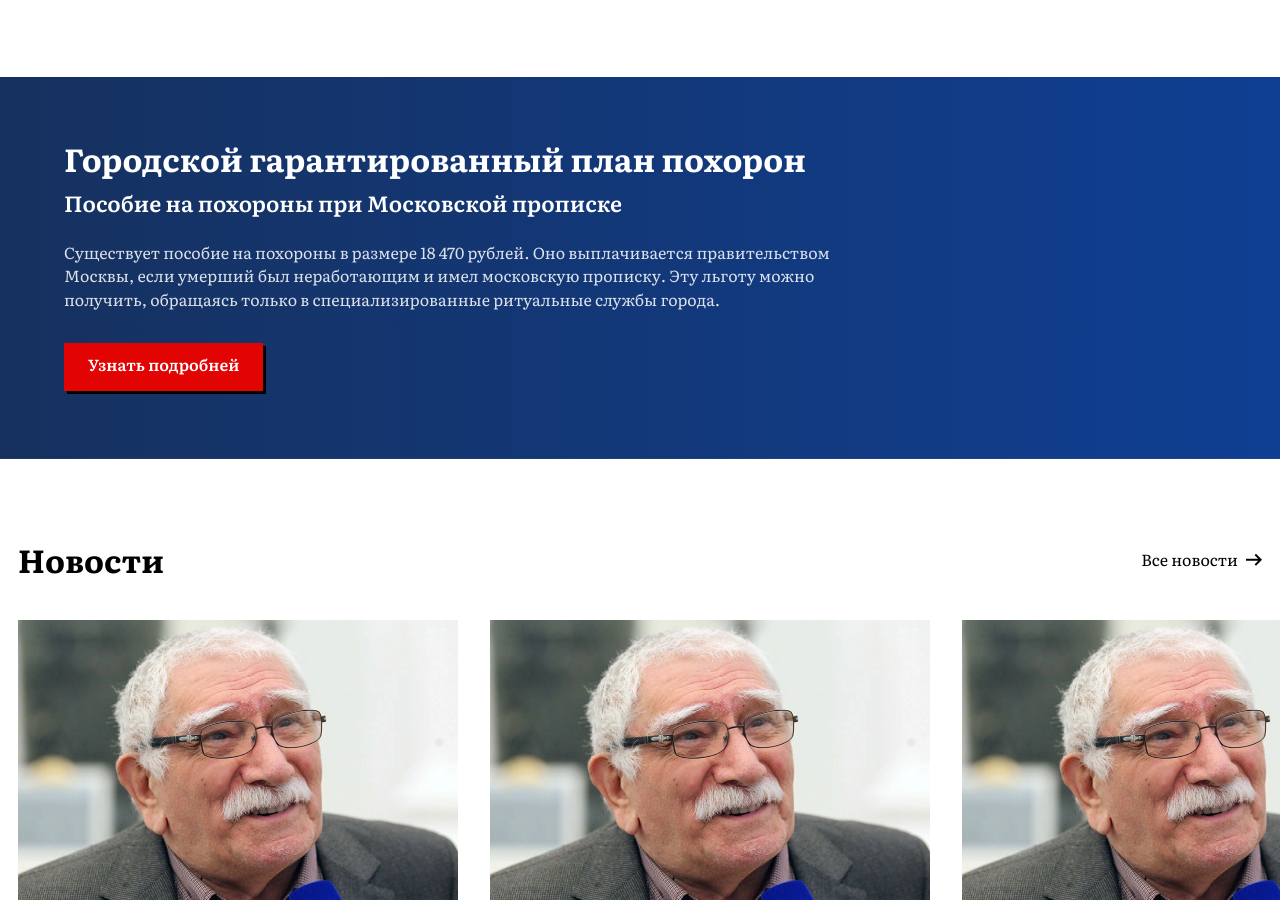
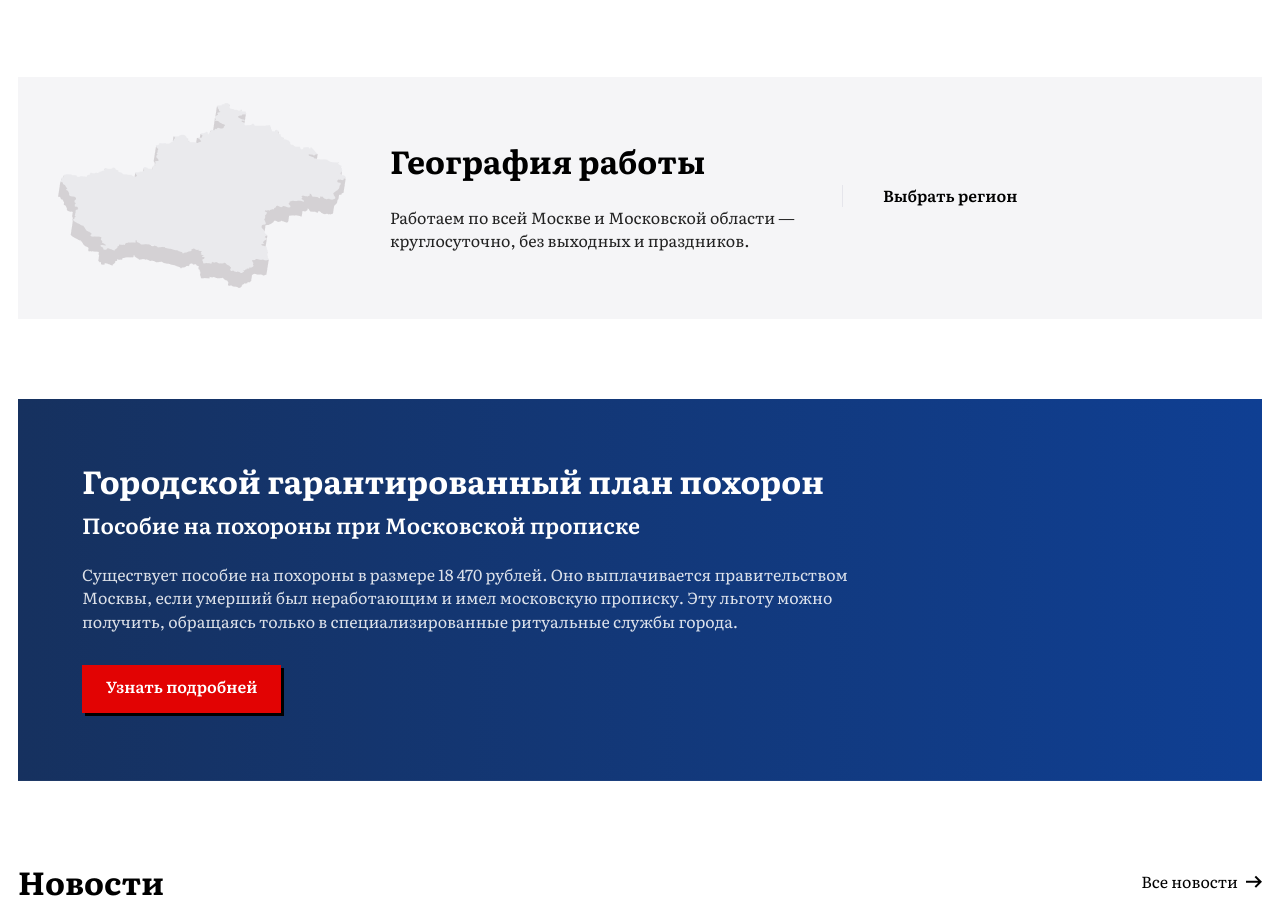
Before and after one commit to Hillel1408/your-ritual, a website: page #src/index.html in a window 1280 px wide. Shown: the part 1457-2362 px from the top of the page. Drawn offline with nearby package versions, Linux system fonts and the light colour scheme; files that its build step writes are made by us from their sources; files whose address does not match are found by name; a web font is replaced by a local one.

Commit message:
география работы

```diff
--- /dev/null
+++ b/#src/html/geography.html
@@ -0,0 +1,17 @@
+<div class="geography">
+  <div class="container">
+    <div class="geography__block">
+      <img src="img/img-2.png" alt="" />
+      <div>
+        <h2 class="title">География работы</h2>
+        <p class="text">
+          Работаем по всей Москве и Московской области — круглосуточно, без
+          выходных и праздников.
+        </p>
+      </div>
+      <div>
+        <span>Выбрать регион</span>
+      </div>
+    </div>
+  </div>
+</div>
--- a/#src/html/promo.html
+++ b/#src/html/promo.html
@@ -1,13 +1,15 @@
 <div class="promo">
   <div class="container">
-    <h2 class="title">Городской гарантированный план похорон</h2>
-    <h3 class="subtitle">Пособие на похороны при Московской прописке</h3>
-    <p class="text">
-      Существует пособие на похороны в размере 18 470 рублей. Оно выплачивается
-      правительством Москвы, если умерший был неработающим и имел московскую
-      прописку. Эту льготу можно получить, обращаясь только в специализированные
-      ритуальные службы города.
-    </p>
-    <button class="btn">Узнать подробней</button>
+    <div class="promo__block">
+      <h2 class="title">Городской гарантированный план похорон</h2>
+      <h3 class="subtitle">Пособие на похороны при Московской прописке</h3>
+      <p class="text">
+        Существует пособие на похороны в размере 18 470 рублей. Оно
+        выплачивается правительством Москвы, если умерший был неработающим и
+        имел московскую прописку. Эту льготу можно получить, обращаясь только в
+        специализированные ритуальные службы города.
+      </p>
+      <button class="btn">Узнать подробней</button>
+    </div>
   </div>
 </div>
--- a/#src/index.html
+++ b/#src/index.html
@@ -13,7 +13,8 @@
     @@include('./html/header.html')
     <main>
       @@include('./html/services.html') @@include('./html/advantages.html')
-      @@include('./html/promo.html') @@include('./html/news.html')
+      @@include('./html/geography.html') @@include('./html/promo.html')
+      @@include('./html/news.html')
     </main>
     @@include('./html/footer.html')
     <script src="js/swiper-bundle.min.js"></script>
--- /dev/null
+++ b/#src/scss/sections/geography.scss
@@ -0,0 +1,32 @@
+.geography {
+  padding-bottom: 80px;
+  &__block {
+    padding: 26px 64px 30px 40px;
+    background-color: var(--grey-bg);
+    display: grid;
+    grid-template-columns: 288px 1fr 356px;
+    align-items: center;
+    gap: 32px;
+    & > div {
+      &:nth-child(2) {
+        margin-left: 12px;
+        display: flex;
+        flex-direction: column;
+        gap: 24px;
+      }
+      &:nth-child(3) {
+        padding-left: 40px;
+        border-left: 1px solid var(--line);
+        display: flex;
+        flex-direction: column;
+        gap: 16px;
+        & > span {
+          font-weight: 600;
+          font-size: 16px;
+          line-height: 137%;
+          color: var(--black);
+        }
+      }
+    }
+  }
+}
--- a/#src/scss/sections/promo.scss
+++ b/#src/scss/sections/promo.scss
@@ -1,5 +1,5 @@
 .promo {
-  & > div {
+  &__block {
     background: url("../../img/bg-2.png"),
       linear-gradient(270deg, #0f3f93 0%, #16315f 100%);
     background-position: right;
--- a/#src/scss/style.scss
+++ b/#src/scss/style.scss
@@ -81,3 +81,4 @@
 @import "./sections/advantages";
 @import "./sections/promo";
 @import "./sections/news";
+@import "./sections/geography";
```
Also changed, not shown: #src/img/img-2.png (added), dist/css/style.css, dist/fonts/icomoon.woff, dist/img/img-2.png (added), dist/index.html.
